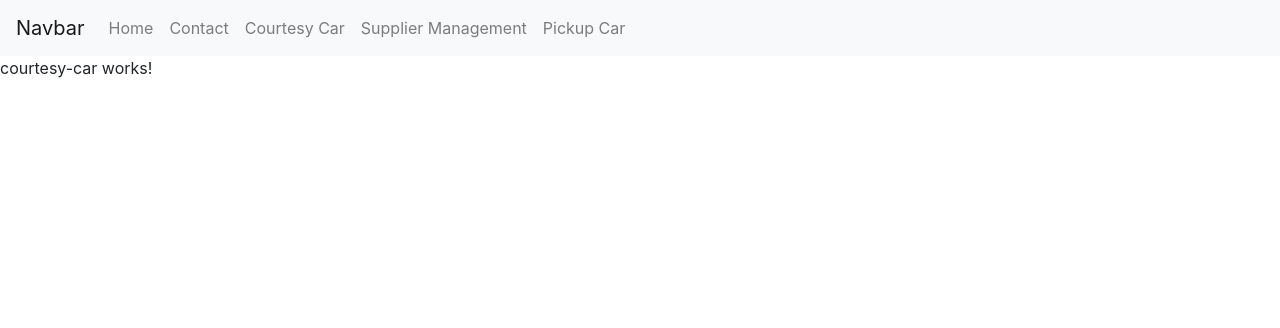
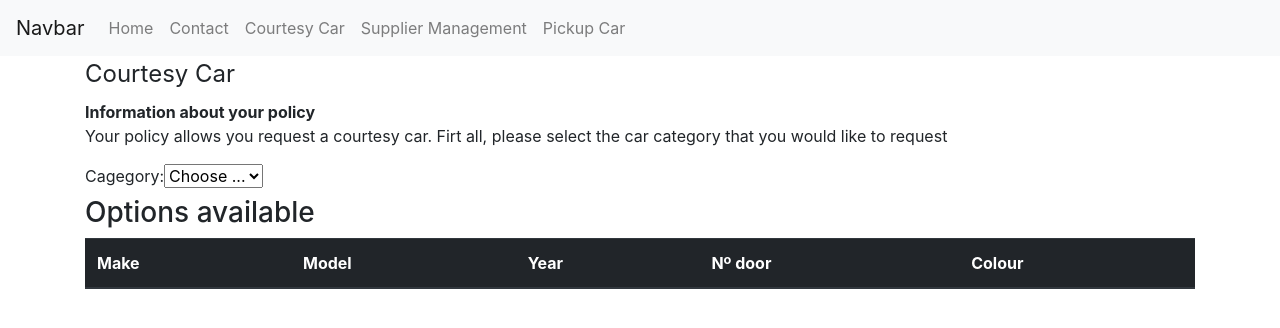
Before and after one commit to DSGDSR/ig-mywip, an Angular app: page /courtesy-car in a window 1280 px wide. Shown: the top 328 px of the page. Built offline with nearby package versions, Linux system fonts and the light colour scheme.

Commit message:
Courtesy car sketch

```diff
--- a/src/app/pages/courtesy-car/courtesy-car.component.html
+++ b/src/app/pages/courtesy-car/courtesy-car.component.html
@@ -1,3 +1,92 @@
-<p>
-  courtesy-car works!
-</p>
+<div class="container">
+    <fieldset>
+      <legend>Courtesy Car</legend>
+
+      <div class="bd-example">
+          <dl>
+            <dt>Information about your policy</dt>
+            <dd>Your policy allows you request a courtesy car. Firt all, please select the car category that you would like to request</dd>
+          </dl>
+      </div>
+      <div>
+          <label for="select">Cagegory:  </label>
+
+          <select (change)="changeSelectCaegory($event.target.value)">
+              <option value="">Choose ...</option>
+                <option value="1">Level 1</option>
+                <option value="2">Level 2</option>
+                <option value="3">Level 3</option>
+            </select>
+      </div>
+      <div>
+        <h3>Options available</h3>
+        <table class="table" *ngIf="categoryLevel==0">
+            <thead class="thead-dark">
+              <tr>
+                <th scope="col">Make</th>
+                <th scope="col">Model</th>
+                <th scope="col">Year</th>
+                <th scope="col">Nº door</th>
+                <th scope="col">Colour</th>
+              </tr>
+            </thead>
+        </table>
+          <table class="table" *ngIf="categoryLevel==1">
+              <thead class="thead-dark">
+                <tr>
+                  <th scope="col">Make</th>
+                  <th scope="col">Model</th>
+                  <th scope="col">Year</th>
+                  <th scope="col">Nº door</th>
+                  <th scope="col">Colour</th>
+                </tr>
+              </thead>
+              <tbody>
+                <tr>
+                  <th scope="row">Audi</th>
+                  <td>A4</td>
+                  <td>2018</td>
+                  <td>5</td>
+                  <td>White</td>
+                </tr>
+                <tr>
+                  <th scope="row">Mercedes</th>
+                  <td>A Class</td>
+                  <td>2017</td>
+                  <td>3</td>
+                  <td>White</td>
+                </tr>
+                <tr>
+                  <th scope="row">Audit</th>
+                  <td>A8</td>
+                  <td>2019</td>
+                  <td>5</td>
+                  <td>Pink</td>
+                </tr>
+              </tbody>
+            </table>
+
+
+            <table class="table" *ngIf="categoryLevel==2">
+                <thead class="thead-dark">
+                  <tr>
+                    <th scope="col">Make</th>
+                    <th scope="col">Model</th>
+                    <th scope="col">Year</th>
+                    <th scope="col">Nº door</th>
+                    <th scope="col">Colour</th>
+                  </tr>
+                </thead>
+                <tbody>
+                  <tr>
+                    <th scope="row">RENAULT</th>
+                    <td>A4</td>
+                    <td>2018</td>
+                    <td>5</td>
+                    <td>White</td>
+                  </tr>
+                </tbody>
+              </table>
+      </div>
+    </fieldset>
+</div>
--- a/src/app/pages/courtesy-car/courtesy-car.component.ts
+++ b/src/app/pages/courtesy-car/courtesy-car.component.ts
@@ -6,10 +6,14 @@ import { Component, OnInit } from '@angular/core';
   styleUrls: ['./courtesy-car.component.css']
 })
 export class CourtesyCarComponent implements OnInit {
+  public categoryLevel = 0;
 
   constructor() { }
 
   ngOnInit() {
   }
 
+  changeSelectCaegory(selected){
+    this.categoryLevel = selected;
+  }
 }
```
